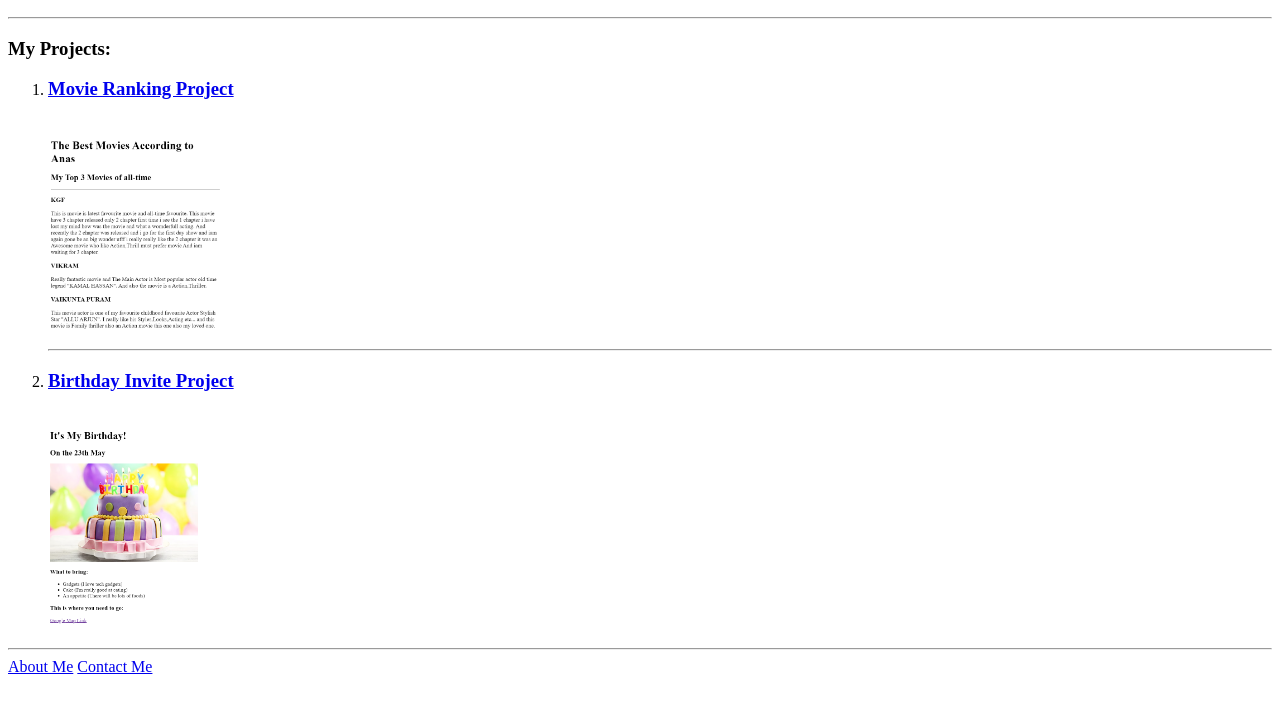
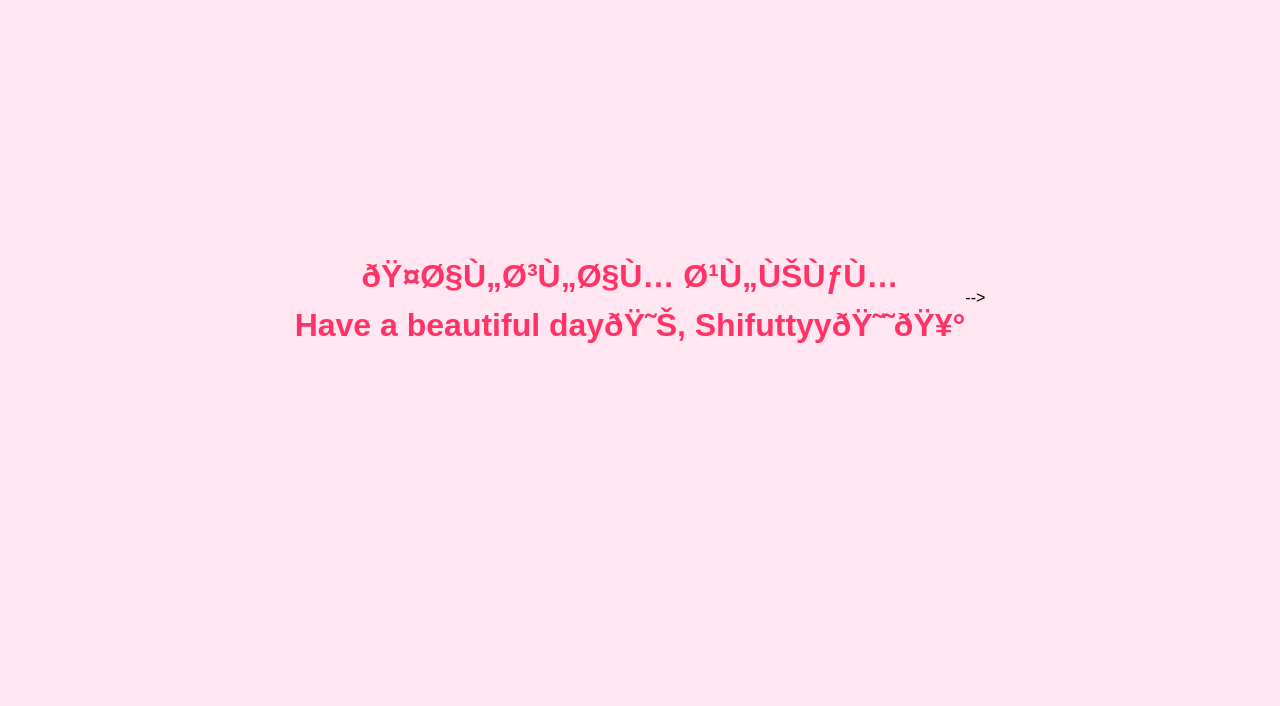
Before and after one commit to AnazAnazz/Anas-Portfolio, a plain HTML site: page index.html in a window 1280 px wide. Shown: the part 110-816 px from the top of the page. Drawn offline with Linux system fonts and the light colour scheme.

Commit message:
Update index.html with new layout and styles
checking....

```diff
--- a/index.html
+++ b/index.html
@@ -1,4 +1,32 @@
- <!DOCTYPE html>
+<!DOCTYPE html>
+<html>
+<head>
+  <title>Good Morning ❤️</title>
+  <meta name="viewport" content="width=device-width, initial-scale=1.0">
+  <style>
+    body {
+      display: flex;
+      justify-content: center;
+      align-items: center;
+      height: 100vh;
+      font-family: Arial, sans-serif;
+      background: #ffe6f0;
+      text-align: center;
+    }
+    h1 {
+      color: #ff3366;
+    }
+  </style>
+</head>
+<body>
+  <h1> 🤍السلام عليكم <br>
+    Have a beautiful day😊, Shifuttyy😘🥰</h1>
+</body>
+</html>
+
+
+
+<!-- <!DOCTYPE html>
  <html lang="en">
 
  <head>
@@ -85,4 +113,4 @@
 HINT for TODO 6: You can use the height attribute set to 200 to make the image smaller:
 https://developer.mozilla.org/en-US/docs/Web/HTML/Element/img#attr-height -->
 
-<!-- TODO 7: Add the Contact Me and About Me page links -->
+<!-- TODO 7: Add the Contact Me and About Me page links --> -->
```
